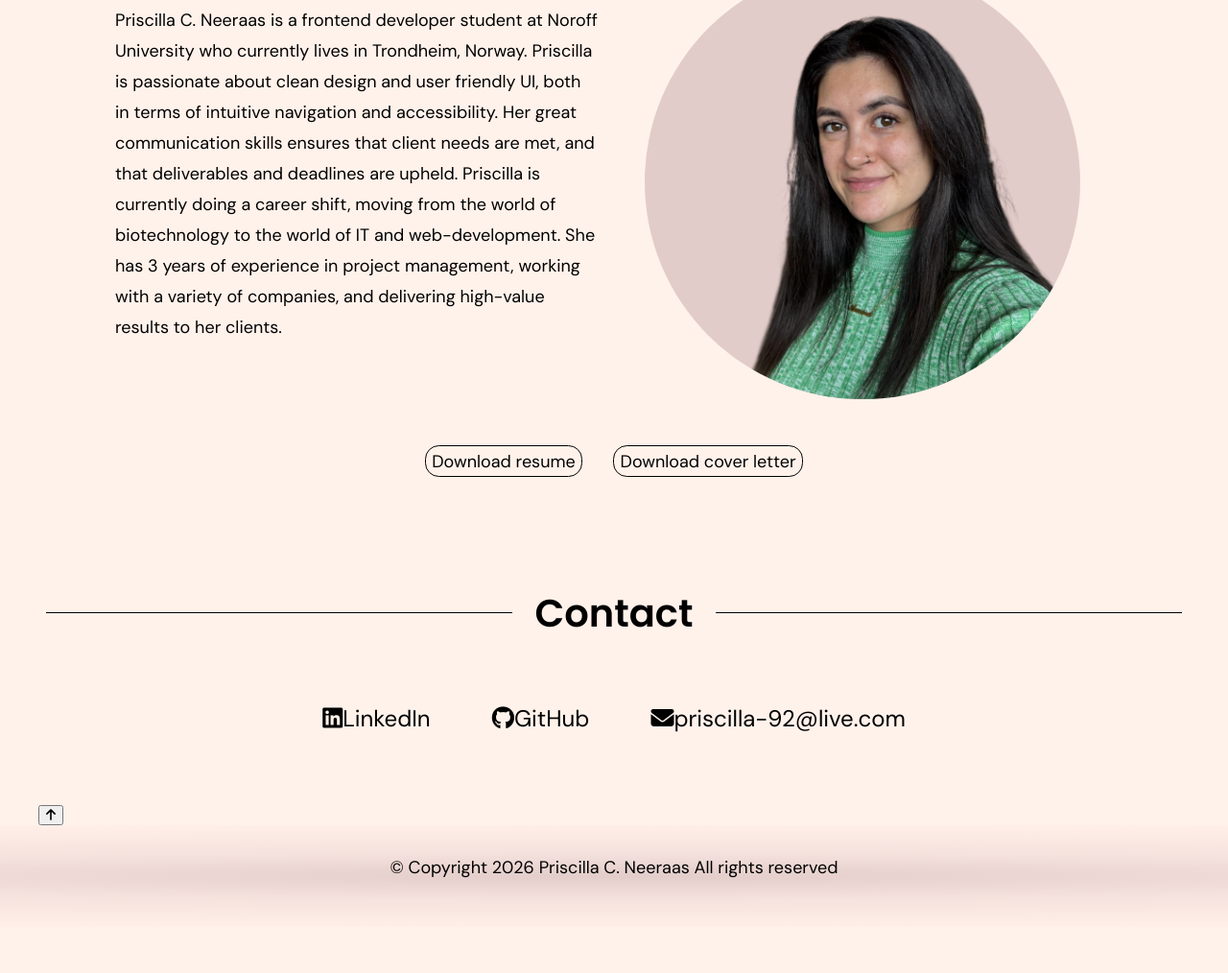
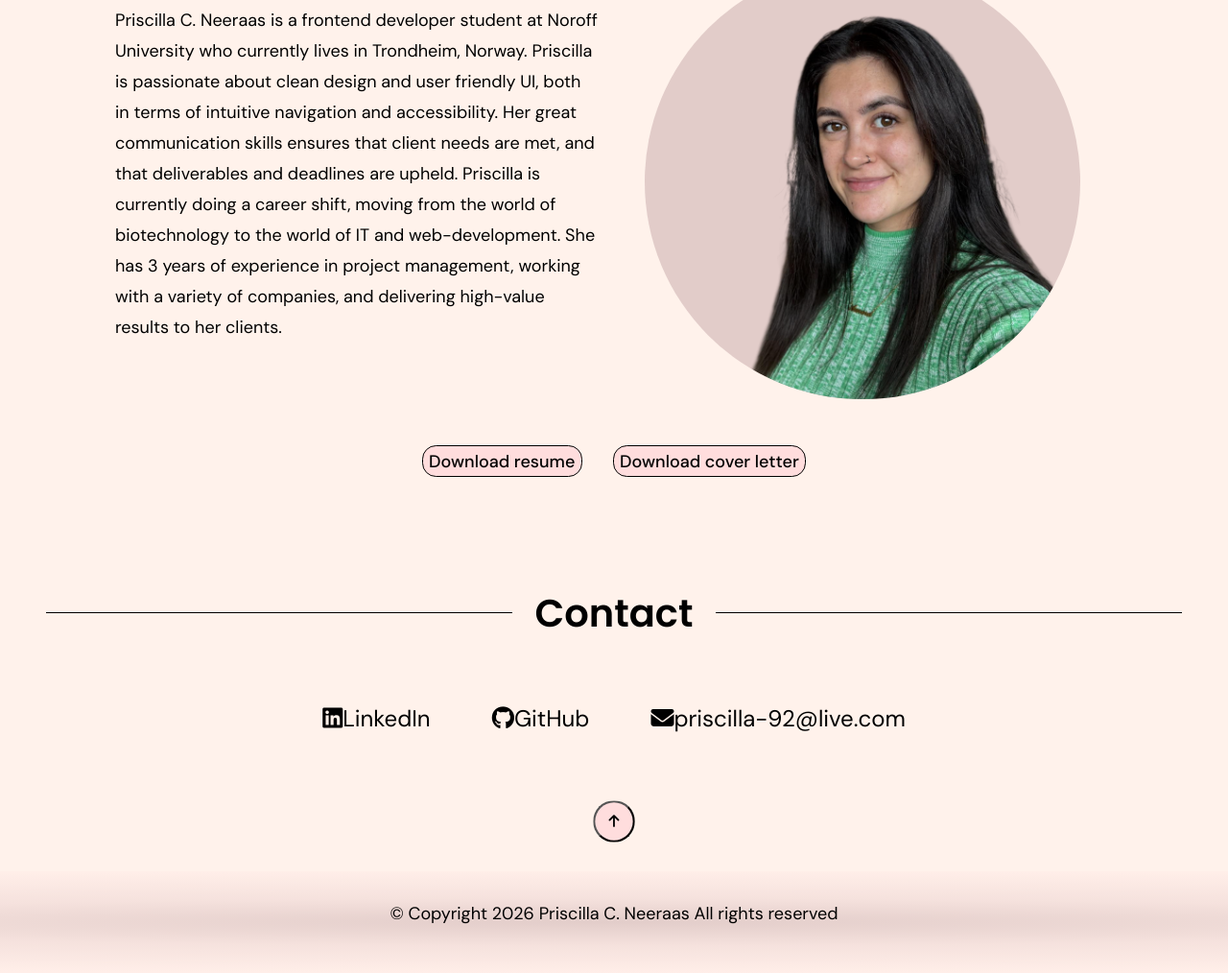
Before and after one commit to priscilla-cassandra/portfolio, a plain HTML site: page index.html in a window 1280 px wide. Shown: the part 2109-3123 px from the top of the page at 96% size. Before the commit the page ends 3075 px from the top, so only its background shows below. Drawn offline with Linux system fonts and the light colour scheme.

Commit message:
scroll to top button styling

```diff
--- a/styles.css
+++ b/styles.css
@@ -163,6 +163,8 @@ img {
 .button-links a {
   text-decoration: none;
   color: black;
+  font-weight: 500;
+  background-color: #ffdddd;
   border: solid 1px;
   border-radius: 0.9rem;
   padding: 0.2rem 0.4rem;
@@ -214,6 +216,30 @@ img {
 
 .contact-section p {
   margin: 0;
+}
+
+.scroll-up {
+  display: block;
+  margin: 0 auto;
+  margin-bottom: 2rem;
+  background-color: #ffdddd;
+  border-radius: 50%;
+  height: 2.5rem;
+  width: 2.5rem;
+  animation: pulse 1.5s infinite;
+  cursor: pointer;
+}
+
+@keyframes pulse {
+  0% {
+    transform: scale(1);
+  }
+  50% {
+    transform: scale(1.1);
+  }
+  100% {
+    transform: scale(1);
+  }
 }
 
 @media (min-width: 600px) {
```
